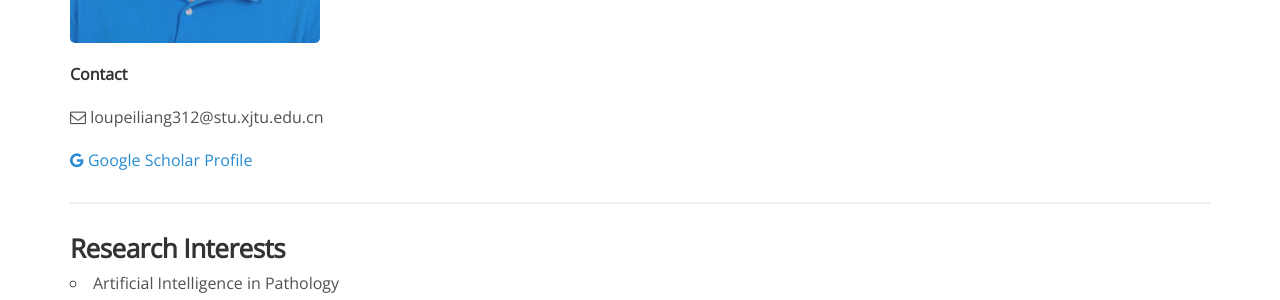
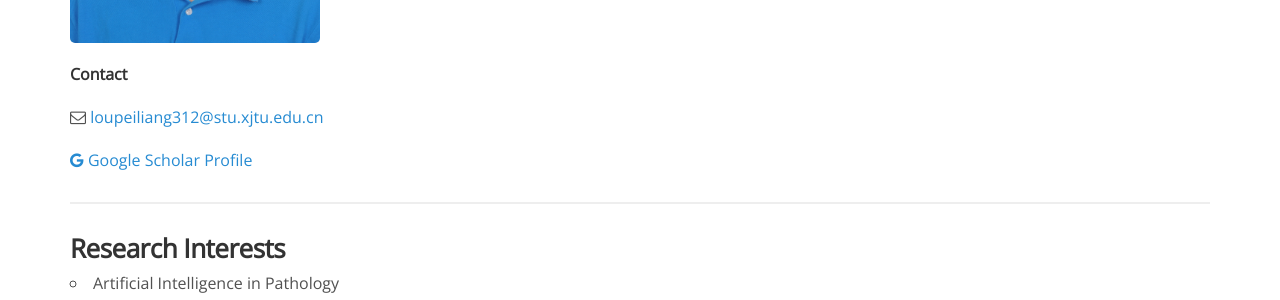
Before and after one commit to chenligroup/chenligroup.github.io, a Jekyll site: the page built from _people/Peiliang_Lou.md, in a window 1280 px wide. Shown: the part 390-690 px from the top of the page. Built offline with Jekyll 4.4.1, drawn with Linux system fonts in a browser that asks for light colours; nearby versions of some CDN libraries; comment, search, counter and statistics services are not loaded.

Commit message:
Update Peiliang_Lou.md

```diff
--- a/_people/Peiliang_Lou.md
+++ b/_people/Peiliang_Lou.md
@@ -9,7 +9,7 @@ joined: 2019
 
 **Contact**
 
-<i class="fa fa-envelope-o"></i> loupeiliang312@stu.xjtu.edu.cn<br>
+<i class="fa fa-envelope-o"></i> <loupeiliang312@stu.xjtu.edu.cn><br>
 
 [<i class="fa fa-google"></i> Google Scholar Profile](https://scholar.google.com/citations?hl=en&user=4qSntjYAAAAJ)
 
```
